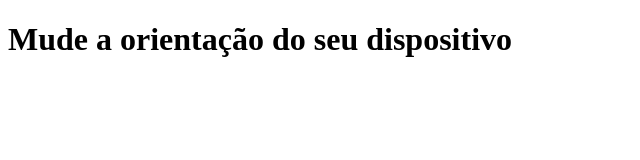
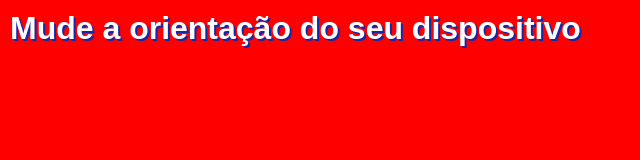
Before and after one commit to rwteixeira/HTML-CSS, a plain HTML site: page EXERCICIOS/ex026/mq002/index.html in a window 1280 px wide. Shown: the whole page, without its empty margins (0-640 px from the left). Drawn offline with Linux system fonts and the light colour scheme.

Commit message:
Atualização

```diff
--- a/EXERCICIOS/ex026/mq002/estilos/paisagem.css
+++ b/EXERCICIOS/ex026/mq002/estilos/paisagem.css
@@ -1,3 +1,7 @@
 @charset "UTF-8";
 
 /* APARELHO DEITADO (LANDSCAPE) */
+
+body {
+    background-color: red;
+}
--- a/EXERCICIOS/ex026/mq002/estilos/retrato.css
+++ b/EXERCICIOS/ex026/mq002/estilos/retrato.css
@@ -1,3 +1,7 @@
 @charset "UTF-8";
 
 /* APARELHO EM PÉ (PORTRAIT) */
+
+body {
+    background-color: darkgreen;
+}
--- a/EXERCICIOS/ex026/mq002/estilos/style.css
+++ b/EXERCICIOS/ex026/mq002/estilos/style.css
@@ -1,3 +1,21 @@
 @charset "UTF-8";
 
 /* CONFIGURAÇÕES GERAIS */
+
+* {
+  margin: 0px;
+  padding: 0px;
+  font-family: Arial, Helvetica, sans-serif;
+}
+
+html, body {
+    width: 100vw;
+    height: 100vh;
+    background-color: blue;
+}
+
+h1 {
+    color: white;
+    text-shadow: 2px 2px 0px #1526a7;
+    padding: 10px;
+}
```
